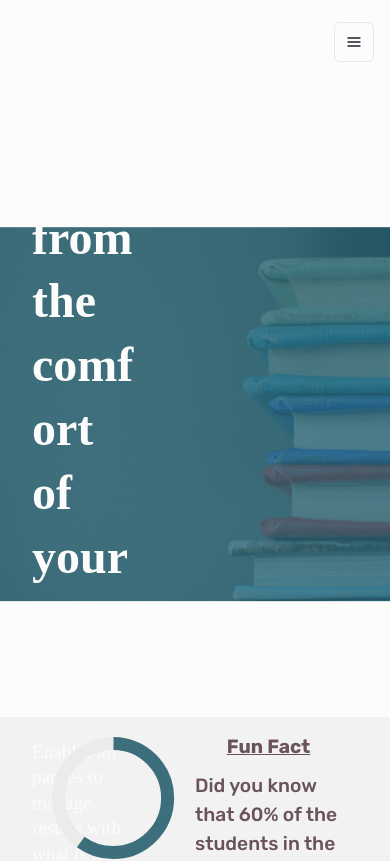
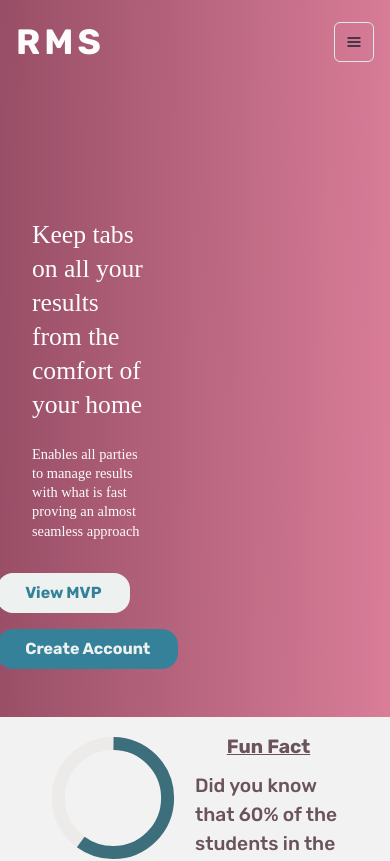
Before and after one commit to AchevaEnterprise/RMS-landing-page, a React (Create React App) app: page / in a window 390 px wide. Shown: the top 861 px of the page. Built offline with nearby package versions, Linux system fonts and the light colour scheme.

Commit message:
started working on the mobile view

```diff
--- a/src/components/Header.tsx
+++ b/src/components/Header.tsx
@@ -42,7 +42,10 @@ const Header = () => {
   return (
     <Box
       h={{ base: "85vh", lg: "75vh" }}
-      bgImage={bgImage}
+      bgImage={{
+        base: "linear-gradient(90.67deg, #984E66 0%, #DC7F9B 104.03%)",
+        lg: bgImage,
+      }}
       color="#FCFCFC"
       bgSize="cover"
       bgRepeat="no-repeat"
@@ -117,15 +120,39 @@ const Header = () => {
         px="2rem"
         justifyContent="center"
         flexDir="column"
-        alignItems="left"
+        alignItems={{
+          base: "center",
+          md: "left",
+        }}
         width="45%"
         height="100%"
-        gap="4rem">
+        gap={{
+          base: "2rem",
+          md: "4rem",
+        }}>
         <Flex flexDir="column" gap="1.4rem">
-          <Heading as="h1" fontWeight={700} fontSize="3rem">
+          <Heading
+            as="h1"
+            fontWeight={{
+              base: 500,
+              md: 700,
+            }}
+            fontSize={{
+              base: "1.6rem",
+              md: "3rem",
+            }}>
             Keep tabs on all your results from the comfort of your home
           </Heading>
-          <Heading as="h3" fontSize="1.2rem" fontWeight={500}>
+          <Heading
+            as="h3"
+            fontSize={{
+              base: ".9rem",
+              md: "1.2rem",
+            }}
+            fontWeight={{
+              base: 300,
+              md: 500,
+            }}>
             Enables all parties to manage results with what is fast proving an
             almost seamless approach
           </Heading>
```
